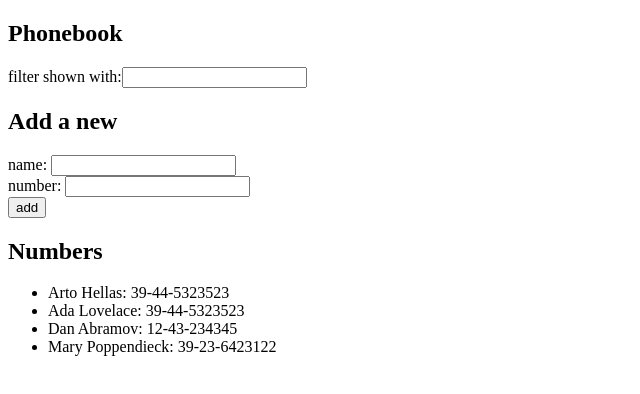
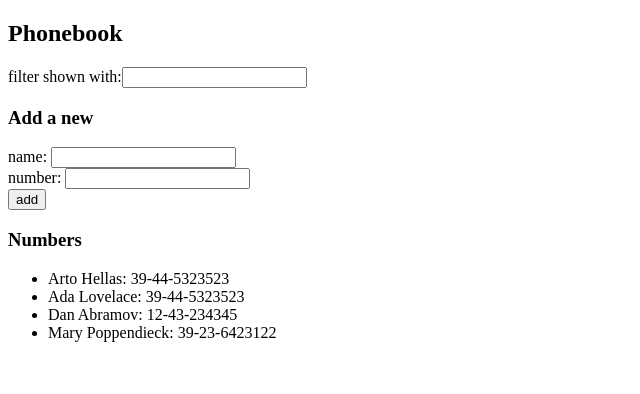
Before and after one commit to drewlee/fullstackopen, a React (Vite) app in the folder exercises/part2/phonebook/: page / in a window 1280 px wide. Shown: the top 394 px of the page, without its empty margins (0-640 px from the left). Built offline with nearby package versions, Linux system fonts and the light colour scheme.

Commit message:
Completes exercise 2.10

```diff
--- a/exercises/part2/phonebook/src/App.jsx
+++ b/exercises/part2/phonebook/src/App.jsx
@@ -1,4 +1,7 @@
 import { useState } from 'react'
+import Filter from './components/Filter'
+import PersonForm from './components/PersonForm'
+import Persons from './components/Persons'
 
 const App = () => {
   const [persons, setPersons] = useState([
@@ -7,52 +10,23 @@ const App = () => {
     { name: 'Dan Abramov', number: '12-43-234345', id: 3 },
     { name: 'Mary Poppendieck', number: '39-23-6423122', id: 4 }
   ])
-  const [newName, setNewName] = useState('')
-  const [newNumber, setNewNumber] = useState('')
   const [filter, setFilter] = useState('')
 
-  const handleFormSubmit = event => {
-    event.preventDefault()
-
-    const normNewName = newName.trim()
-    const normNewNumber = newNumber.trim()
-
-    if (!normNewName || !normNewNumber) {
-      alert('Must include name and number')
-      return
-    }
-
-    const hasNewName = persons.some(person => person.name === normNewName)
-    if (hasNewName) {
-      alert(`${normNewName} is already added to phonebook`)
-      return
-    }
-
+  const setNewPerson = (name, number) => {
     const newEntry = {
-      name: normNewName,
-      number: normNewNumber,
+      name,
+      number,
       id: persons.length + 1,
     }
 
     setPersons(persons.concat(newEntry))
-    setNewName('')
-    setNewNumber('')
   }
 
-  const handleFilterChange = event => {
-    setFilter(event.target.value)
-  }
-
-  const handleNameChange = event => {
-    setNewName(event.target.value)
-  }
-
-  const handleNumberChange = event => {
-    setNewNumber(event.target.value)
-  }
+  const setNewFilter = value => setFilter(value)
 
   const getFilteredNames = () => {
     const normFilter = filter.trim().toLowerCase()
+
     return persons.filter(person => {
       return person.name.toLocaleLowerCase().includes(normFilter)
     })
@@ -65,28 +39,16 @@ const App = () => {
   return (
     <div>
       <h2>Phonebook</h2>
-      <div>
-        filter shown with:
-        <input type="text" onChange={handleFilterChange} value={filter} />
-      </div>
-      <form onSubmit={handleFormSubmit}>
-        <h2>Add a new</h2>
-        <div>
-          name: <input type="text" onChange={handleNameChange} value={newName} />
-        </div>
-        <div>
-          number: <input type="text" onChange={handleNumberChange} value={newNumber} />
-        </div>
-        <div>
-          <button type="submit">add</button>
-        </div>
-      </form>
-      <h2>Numbers</h2>
-      <ul>
-        {shownPersons.map(
-          person => <li key={person.id}>{person.name}: {person.number}</li>
-        )}
-      </ul>
+
+      <Filter filter={filter} onFilterChange={setNewFilter} />
+
+      <h3>Add a new</h3>
+
+      <PersonForm persons={persons} onFormSubmit={setNewPerson} />
+
+      <h3>Numbers</h3>
+
+      <Persons persons={shownPersons} />
     </div>
   )
 }
--- /dev/null
+++ b/exercises/part2/phonebook/src/components/Filter.jsx
@@ -0,0 +1,14 @@
+const Filter = ({ filter, onFilterChange }) => {
+  const handleFilterChange = event => {
+    onFilterChange(event.target.value)
+  }
+
+  return (
+    <div>
+      filter shown with:
+      <input type="text" value={filter} onChange={handleFilterChange} />
+    </div>
+  )
+}
+
+export default Filter
--- /dev/null
+++ b/exercises/part2/phonebook/src/components/PersonForm.jsx
@@ -0,0 +1,52 @@
+import { useState } from 'react'
+
+const PersonForm = ({ persons, onFormSubmit }) => {
+  const [newName, setNewName] = useState('')
+  const [newNumber, setNewNumber] = useState('')
+
+  const handleFormSubmit = event => {
+    event.preventDefault()
+
+    const normNewName = newName.trim()
+    const normNewNumber = newNumber.trim()
+
+    if (!normNewName || !normNewNumber) {
+      alert('Must include name and number')
+      return
+    }
+
+    const hasNewName = persons.some(person => person.name === normNewName)
+    if (hasNewName) {
+      alert(`${normNewName} is already added to phonebook`)
+      return
+    }
+
+    onFormSubmit(normNewName, normNewNumber)
+    setNewName('')
+    setNewNumber('')
+  }
+
+  const handleNameChange = event => {
+    setNewName(event.target.value)
+  }
+
+  const handleNumberChange = event => {
+    setNewNumber(event.target.value)
+  }
+
+  return (
+    <form onSubmit={handleFormSubmit}>
+      <div>
+        name: <input type="text" onChange={handleNameChange} value={newName} />
+      </div>
+      <div>
+        number: <input type="text" onChange={handleNumberChange} value={newNumber} />
+      </div>
+      <div>
+        <button type="submit">add</button>
+      </div>
+    </form>
+  )
+}
+
+export default PersonForm
--- /dev/null
+++ b/exercises/part2/phonebook/src/components/Persons.jsx
@@ -0,0 +1,11 @@
+const Persons = ({ persons }) => {
+  return (
+    <ul>
+      {persons.map(
+        person => <li key={person.id}>{person.name}: {person.number}</li>
+      )}
+    </ul>
+  )
+}
+
+export default Persons
```
